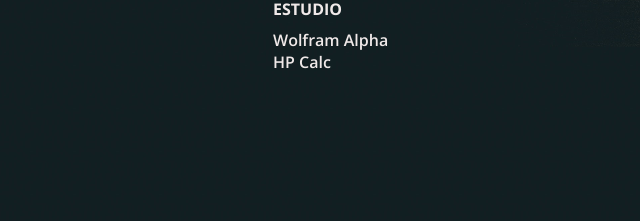
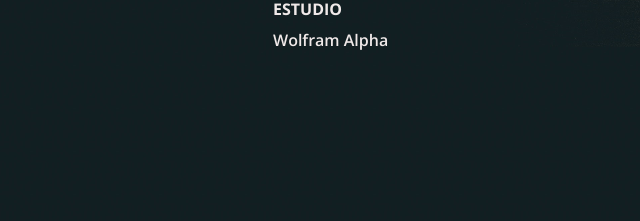
Before and after one commit to ArkozUwU/-Arkoz.github.io-, a plain HTML site: page index.html in a window 1280 px wide. Shown: the part 572-793 px from the top of the page, 82-722 px from the left. Drawn offline with nearby package versions, Linux system fonts and the light colour scheme.

Commit message:
Update index.html

```diff
--- a/index.html
+++ b/index.html
@@ -116,7 +116,7 @@
 						ESTUDIO
 					</div>
 					<li><a href="https://www.wolframalpha.com/">Wolfram Alpha</a></li>
-					<li><a href="https://www.hpcalc.org/">HP Calc</a></li>
+
 				</ul>
 			</div>
 		</div> <!-- End frame1a -->
```
